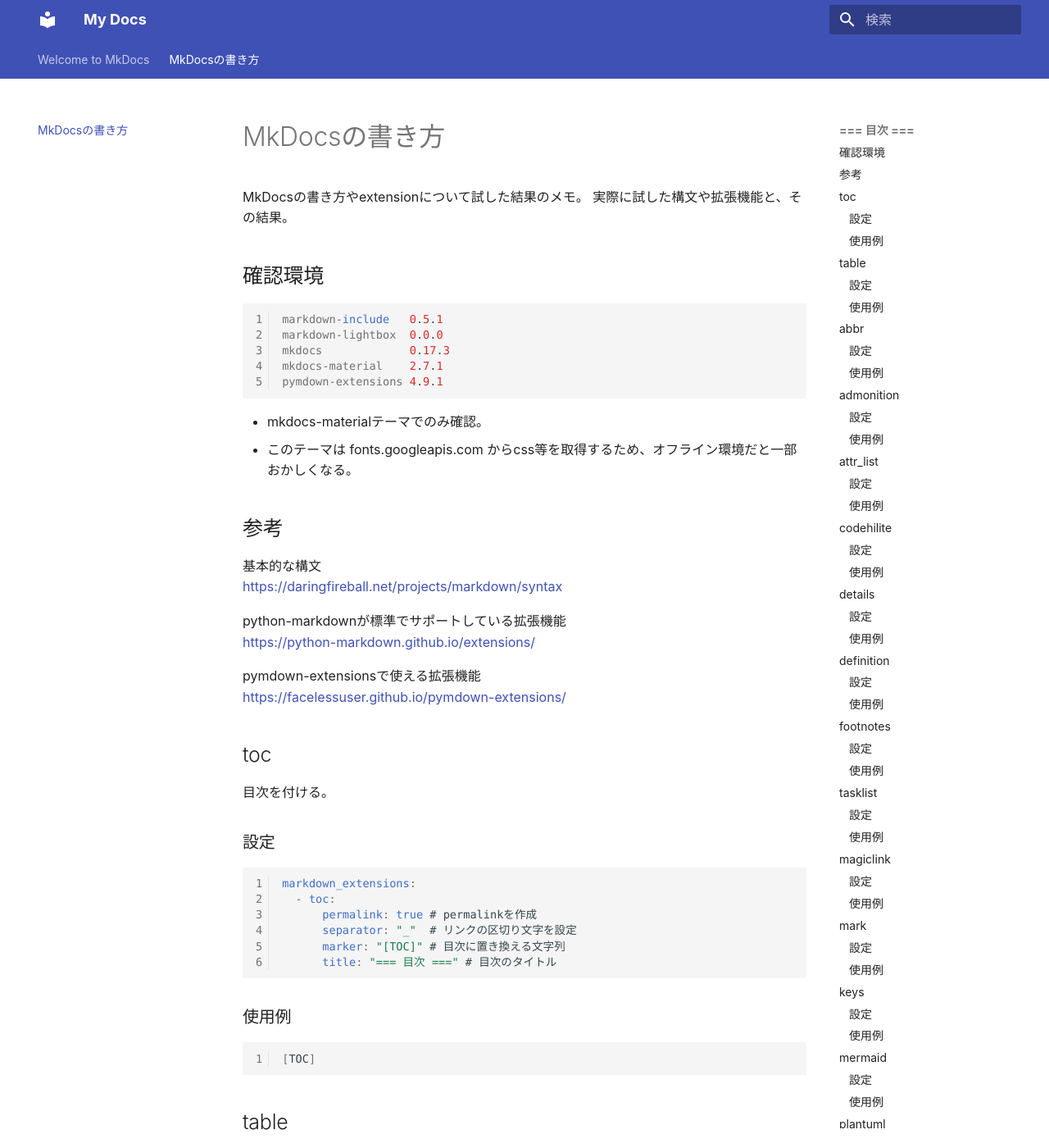
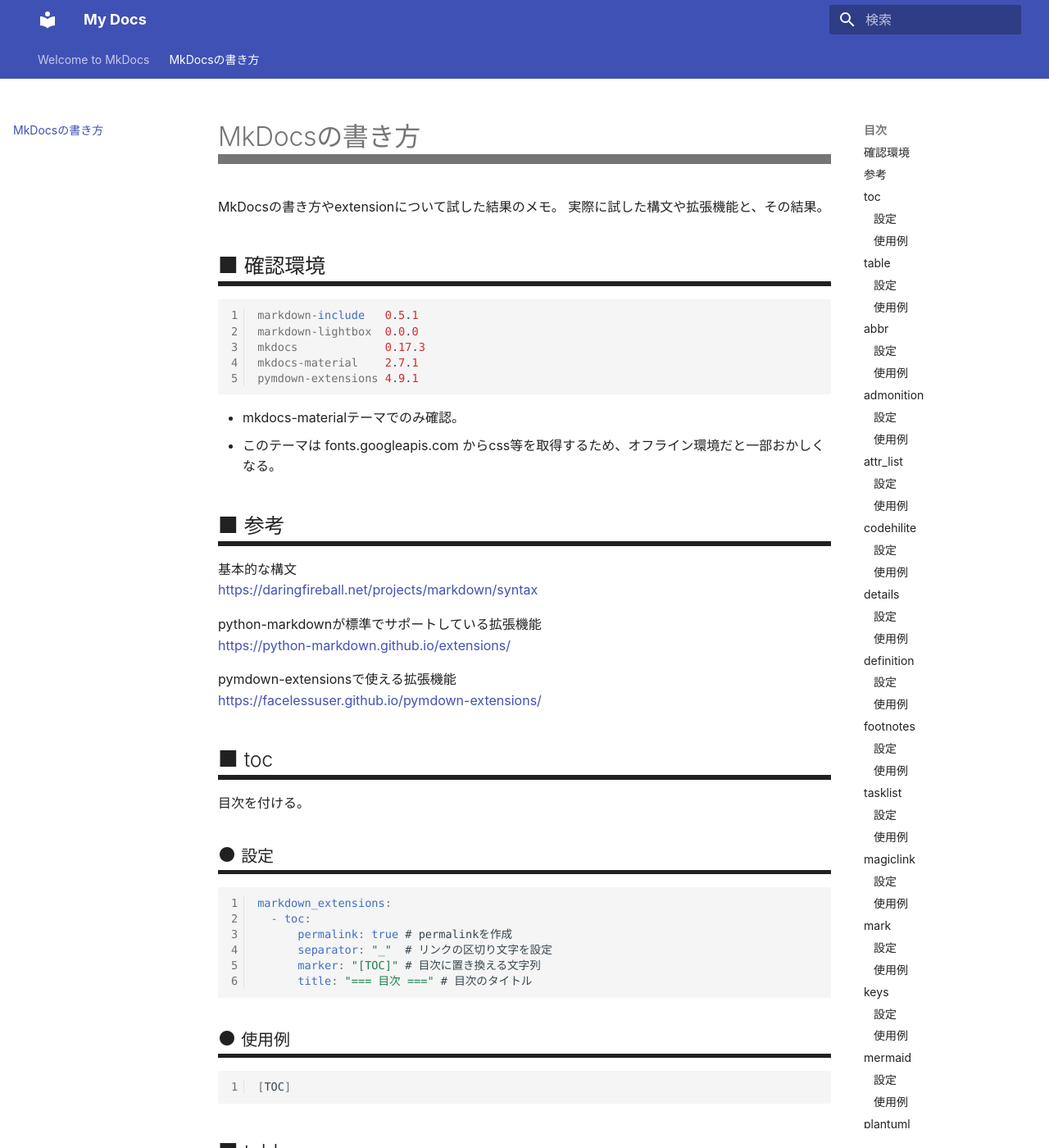
Before and after one commit to typetonk2/mkdocs-test, an MkDocs documentation site: the page built from docs/MkDocsの書き方.md, in a window 1280 px wide and 1400 px high. Shown: the whole window at 82% size. Built offline with MkDocs 1.6.1 and Material for MkDocs 9.7.7, drawn with Linux system fonts in a browser that asks for light colours; nearby versions of some CDN libraries; some web fonts are replaced; library files that are not in the unit come from our copies; a script that is not in the unit is left out.

Commit message:
Add custom css.

```diff
--- /dev/null
+++ b/docs/css/material.css
@@ -0,0 +1,80 @@
+/* custom css for mkdocs-material. */
+
+/* header settings */
+.md-typeset h1[id] {
+  border-bottom: 12px solid;
+}
+/* .md-typeset h1[id]:before { */
+/*   content: "■ ";          */
+/*   display: inline;          */
+/*   font-size: 42px;          */
+/* }                           */
+
+.md-typeset h2[id] {
+  border-bottom: 6px solid;
+}
+.md-typeset h2[id]:before {
+  content: "■ ";
+  display: inline;
+  font-size: 27px;
+}
+
+.md-typeset h3[id] {
+  border-bottom: 5px solid;
+}
+.md-typeset h3[id]:before {
+  content: "● ";
+  display: inline;
+  font-size: 24px;
+}
+
+.md-typeset h4[id] {
+  border-bottom: 4px solid;
+}
+.md-typeset h4[id]:before {
+  content: "▼ ";
+  display: inline;
+  font-size: 20px;
+}
+
+/* .md-typeset h5[id] {        */
+/*   border-bottom: 4px solid; */
+/* }                           */
+/* .md-typeset h5[id]:before { */
+/*   content: "○ ";          */
+/*   display: inline;          */
+/*   font-size: 14px;          */
+/* }                           */
+
+/* .md-typeset h6[id] {        */
+/*   border-bottom: 2px solid; */
+/* }                           */
+/* .md-typeset h6[id]:before { */
+/*   content: "▽ ";          */
+/*   display: inline;          */
+/*   font-size: 10px;          */
+/* }                           */
+
+/* navigation settings. */
+.md-nav__link[data-md-state=blur] {
+  color: rgba(0,0,0,.40)
+}
+
+.md-search-result__link[data-md-state=active] {
+  background-color: blue;
+}
+
+@media only screen and (min-width: 76.25em) {
+  .md-main__inner {
+    max-width: none;
+  }
+  .md-sidebar--primary {
+    left: 0;
+  }
+  .md-sidebar--secondary {
+    right: 0;
+    margin-left: 0;
+    -webkit-transform: none;
+    transform: none;
+  }
+}
--- a/mkdocs.yml
+++ b/mkdocs.yml
@@ -10,11 +10,12 @@
   feature:
     tabs: true
   palette:
-    primary: "indigo"
-    accent: "red"
+    primary: "Indigo"
+    accent: "Green"
   # name: 'readthedocs'
 
 extra_css:
+  - 'css/material.css'
   - 'css/mermaid.css'
   - 'css/fontawesome-all.css'
   - 'css/lightbox.css'
@@ -35,7 +36,7 @@
       permalink: true # permalinkを作成
       separator: "_"  # リンクの区切り文字を設定
       marker: "[TOC]" # 目次に置き換える文字列
-      title: "=== 目次 ===" # 目次のタイトル
+      # title: "C" # 目次のタイトル。これを変更すると何故かmaterialテーマの目次が表示されなくなる。
   - abbr
   - attr_list
   - def_list
```
